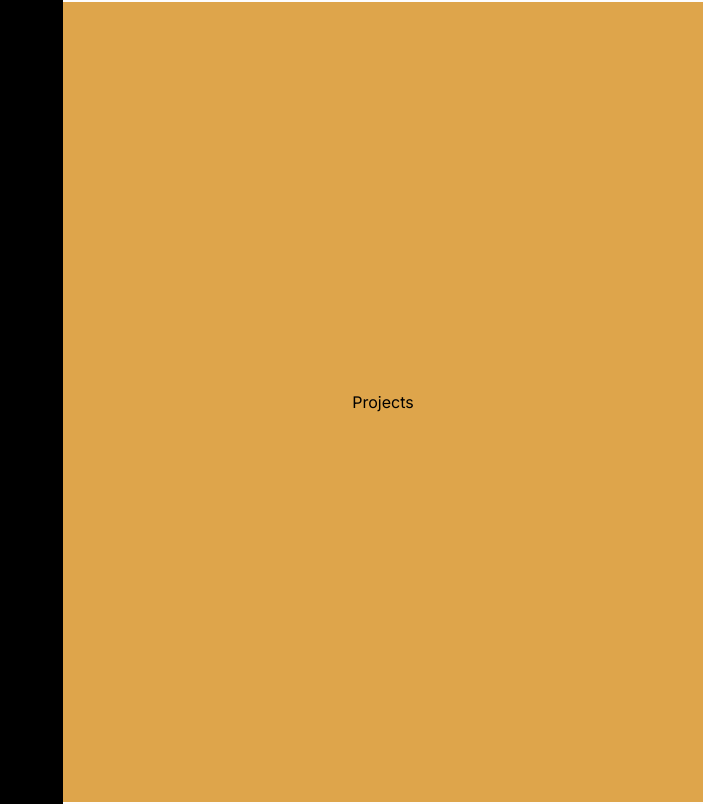
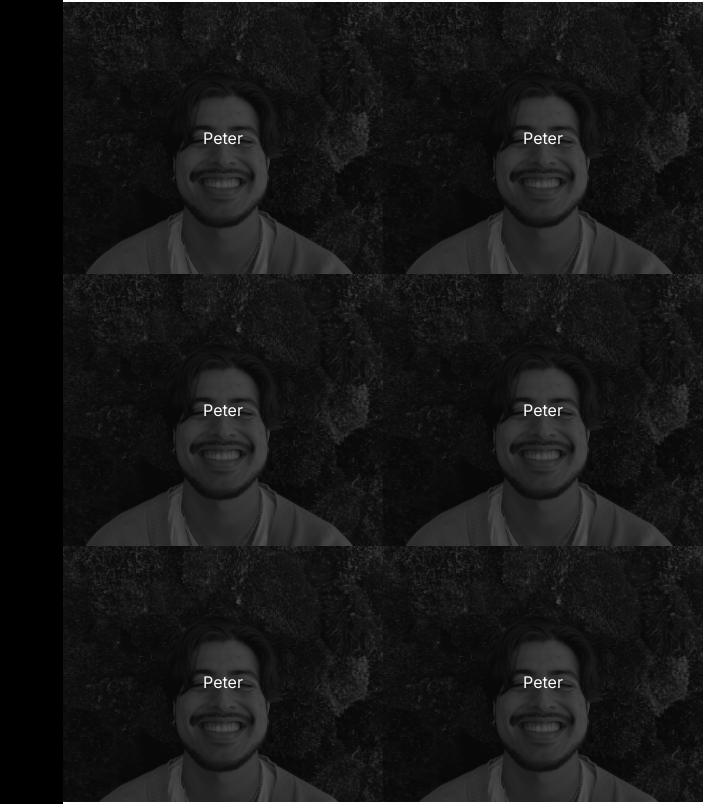
Before and after one commit to PetDios9/personal-site-v2, a Next.js app: page / in a window 1280 px wide. Shown: the part 1676-2480 px from the top of the page, without its empty margins (577-1280 px from the left). Built offline with nearby package versions, Linux system fonts and the light colour scheme.

Commit message:
style: finished project template

```diff
--- a/src/components/Projects.tsx
+++ b/src/components/Projects.tsx
@@ -1,7 +1,37 @@
+import Image from "next/image";
 export default function Projects() {
   return (
-    <div className="bg-secondary-color h-screen flex justify-center items-center flex-col p-10">
-      <h1>Projects</h1>
+    <div className="bg-secondary-color grid grid-cols-2 gap-0 place-items-center h-screen w-screen lg:w-[50vw]">
+      <div className="hover:scale-105 bg-[url('/IMG_5479.jpg')] bg-cover w-full bg-center h-[34vh] cursor-pointer transform transition duration-500 hover:z-10">
+        <div className="h-full w-auto bg-overlay flex items-center justify-center">
+          <p className="text-tetriary-color">Peter</p>
+        </div>
+      </div>
+      <div className="hover:scale-105 bg-[url('/IMG_5479.jpg')] bg-cover w-full bg-center h-[34vh] cursor-pointer transform transition duration-500 hover:z-10">
+        <div className="h-full w-auto bg-overlay flex items-center justify-center">
+          <p className="text-tetriary-color">Peter</p>
+        </div>
+      </div>
+      <div className="hover:scale-105 bg-[url('/IMG_5479.jpg')] bg-cover w-full bg-center h-[34vh] cursor-pointer transform transition duration-500 hover:z-10">
+        <div className="h-full w-auto bg-overlay flex items-center justify-center">
+          <p className="text-tetriary-color">Peter</p>
+        </div>
+      </div>
+      <div className="hover:scale-105 bg-[url('/IMG_5479.jpg')] bg-cover w-full bg-center h-[34vh] cursor-pointer transform transition duration-500 hover:z-10">
+        <div className="h-full w-auto bg-overlay flex items-center justify-center">
+          <p className="text-tetriary-color">Peter</p>
+        </div>
+      </div>
+      <div className="hover:scale-105 bg-[url('/IMG_5479.jpg')] bg-cover w-full bg-center h-[34vh] cursor-pointer transform transition duration-500 hover:z-10">
+        <div className="h-full w-auto bg-overlay flex items-center justify-center">
+          <p className="text-tetriary-color">Peter</p>
+        </div>
+      </div>
+      <div className="hover:scale-105 bg-[url('/IMG_5479.jpg')] bg-cover w-full bg-center h-[34vh] cursor-pointer transform transition duration-500 hover:z-10">
+        <div className="h-full w-auto bg-overlay flex items-center justify-center">
+          <p className="text-tetriary-color">Peter</p>
+        </div>
+      </div>
     </div>
   );
 }
--- a/tailwind.config.ts
+++ b/tailwind.config.ts
@@ -8,6 +8,7 @@ const config: Config = {
         "primary-color": "#022c22",
         "secondary-color": "#DEA54B",
         "tetriary-color": "#fdfdfd",
+        overlay: "rgba(10, 10, 10, .7)",
       },
       backgroundImage: {
         "gradient-radial": "radial-gradient(var(--tw-gradient-stops))",
```
